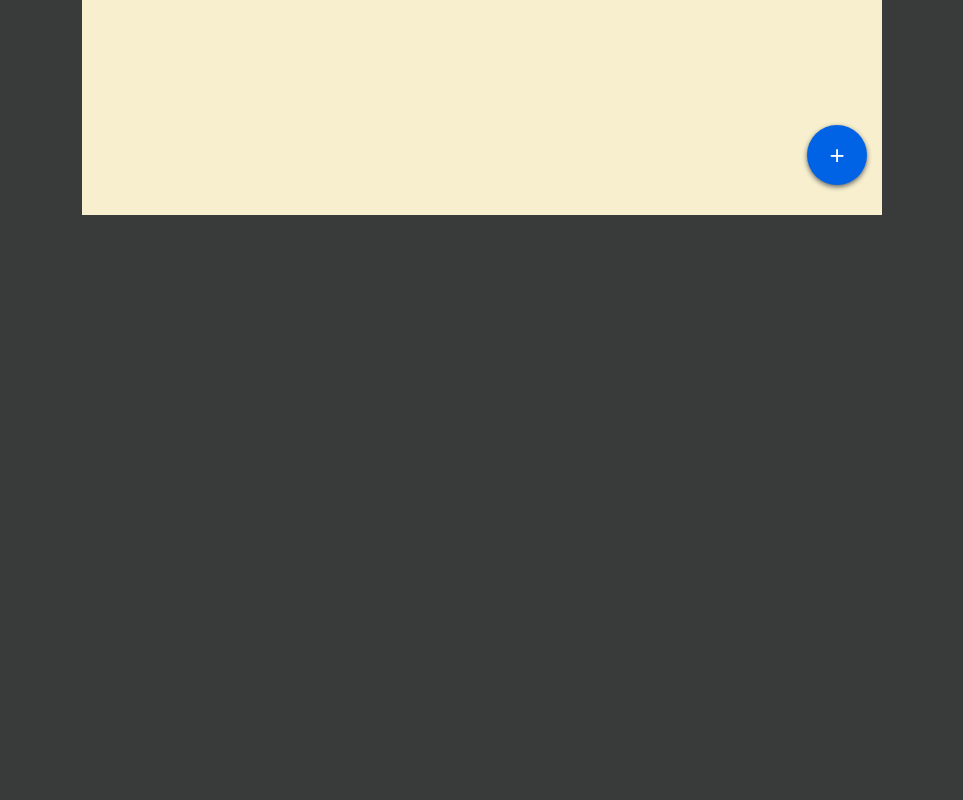
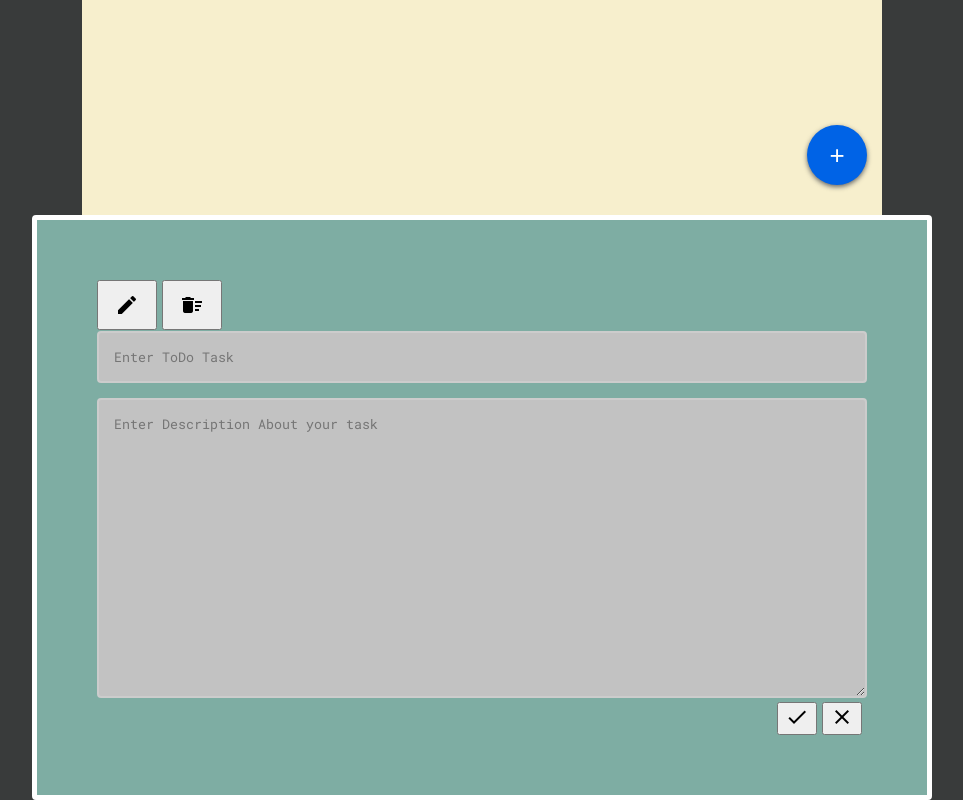
Before and after one commit to farisabdulraheem/FantaCode-Todo, an Angular app: page / in a window 1280 px wide. Shown: the part 585-1385 px from the top of the page, without its empty margins (158-1121 px from the left). Before the commit the page ends 800 px from the top, so only its background shows below. Built offline with nearby package versions, Linux system fonts and the light colour scheme.

Commit message:
popup updated

```diff
--- a/src/app/app.component.html
+++ b/src/app/app.component.html
@@ -1,9 +1,11 @@
-
 <div class="container">
     <div class="header">
         <h1>To Do List</h1>
     </div>
+    <app-todo-root></app-todo-root>
     <div class="addnote">
         <button class="button">+</button>
     </div>
 </div>
+
+<app-popup-root></app-popup-root>
--- a/src/app/popup/popup.component.html
+++ b/src/app/popup/popup.component.html
@@ -1,15 +1,25 @@
+<div class="box">
     <div class="container_modal">
         <div class="todo_title">
 
-  </div>
+            <button class="submit"><i class="large material-icons icon">create</i></button>
+            <button class="submit"> <i class="large material-icons icon">delete_sweep</i></button>
+
+
+
+
+
+
+
             <div class="todo_head">
-<input type="text" placeholder="Enter ToDo" class="titlebox">
+                <input type="text" placeholder="Enter ToDo Task" class="titlebox">
             </div>
             <div class="todo_desc">
-  <textarea class="descbox" placeholder="Enter Description"></textarea>
+                <textarea class="descbox" placeholder="Enter Description About your task"></textarea>
             </div>
             <div class="todo_footer">
                 <button class="submit">
+            <i class="material-icons">check</i>
     </button>
                 <button class="cancel">
         <i class="material-icons">clear</i>
@@ -18,3 +28,4 @@
 
             </div>
         </div>
+    </div>
--- a/src/app/popup/popup.component.scss
+++ b/src/app/popup/popup.component.scss
@@ -1,10 +1,70 @@
-.container_modal{width:900px;margin:auto;}
-.titlebox,.descbox{width:100%;}
-textarea{width:100%;
-    height:300px;
-    overflow: hidden;padding:15px;
+// .box {
+//     border: 3px;
+//     background: grey;
+//     padding: 2px;
+// }
+.container_modal {
+    background-color: rgb(126, 173, 163);
+    width: 900px;
+    margin: auto;
+    padding: 60px;
+    display: flex;
+    flex-direction: column;
+    box-sizing: border-box;
+    border: 5px solid rgb(255, 255, 255);
+    border-radius: 4px;
+    .icon {
+        float: right;
+        padding: 10px;
     }
-.titlebox{margin-bottom:15px;padding: 15px;}
-.submit,.cancel{margin-right:5px;}
-.todo_footer{display: flex;
-justify-content: flex-end;}
+}
+
+.titlebox,
+.descbox {
+    width: 100%;
+    box-sizing: border-box;
+    border: 2px solid #ccc;
+    border-radius: 4px;
+    background-color: #c2c2c2;
+}
+
+textarea {
+    width: 100%;
+    height: 300px;
+    overflow: hidden;
+    padding: 15px;
+    font-family: 'Roboto Mono', monospace;
+}
+
+.titlebox {
+    margin-bottom: 15px;
+    padding: 15px;
+    font-family: 'Roboto Mono', monospace;
+}
+
+.submit,
+.cancel {
+    margin-right: 5px;
+}
+
+.todo_footer {
+    display: flex;
+    justify-content: flex-end;
+}
+
+.todo_title {
+    display: inline;
+    font-family: 'Roboto Mono', monospace;
+}
+
+.todo_head {
+    font-family: 'Roboto Mono', monospace;
+}
+
+.edit {
+    margin: 5px;
+}
+
+.delete {
+    margin: 5px;
+}
--- a/src/index.html
+++ b/src/index.html
@@ -7,9 +7,10 @@
     <base href="/">
     <link href="https://fonts.googleapis.com/icon?family=Material+Icons" rel="stylesheet">
 
-  <meta name="viewport" content="width=device-width, initial-scale=1">
-  <link rel="icon" type="image/x-icon" href="favicon.ico">
-  <link href="https://fonts.googleapis.com/icon?family=Material+Icons" rel="stylesheet">
+    <meta name="viewport" content="width=device-width, initial-scale=1">
+    <link rel="icon" type="image/x-icon" href="favicon.ico">
+    <link href="https://fonts.googleapis.com/icon?family=Material+Icons" rel="stylesheet">
+    <link href="https://fonts.googleapis.com/css?family=Roboto+Mono" rel="stylesheet">
 </head>
 
 <body>
```
Lines whose indentation alone changed are shown as unchanged.
